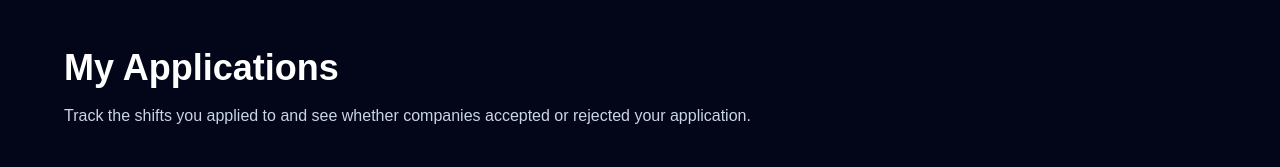
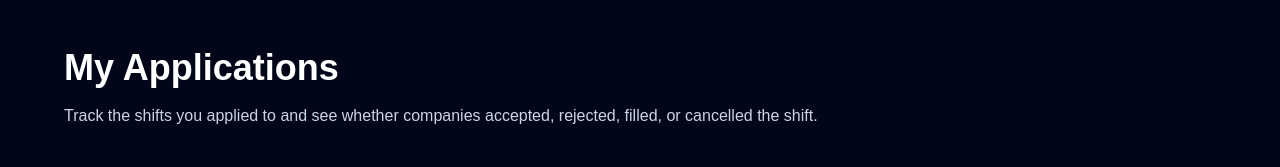
Before and after one commit to raumontalvo/flexofficers.com, a Next.js app: page /officer/applications in a window 1280 px wide. Shown: the top 167 px of the page. Built offline with nearby package versions, Linux system fonts and the light colour scheme; no server answers.

Commit message:
Show cancelled shift status to officers

```diff
--- a/app/officer/applications/page.tsx
+++ b/app/officer/applications/page.tsx
@@ -1,5 +1,7 @@
 import { currentUser } from "@clerk/nextjs/server";
 import { prisma } from "@/lib/prisma";
+
+export const dynamic = "force-dynamic";
 
 export default async function OfficerApplicationsPage() {
   const clerkUser = await currentUser();
@@ -28,8 +30,8 @@ export default async function OfficerApplicationsPage() {
         <h1 className="text-4xl font-bold">My Applications</h1>
 
         <p className="mt-4 text-slate-300">
-          Track the shifts you applied to and see whether companies accepted or
-          rejected your application.
+          Track the shifts you applied to and see whether companies accepted,
+          rejected, filled, or cancelled the shift.
         </p>
 
         <div className="mt-10 grid gap-6">
@@ -51,6 +53,12 @@ export default async function OfficerApplicationsPage() {
                   {application.shift.location}
                 </p>
 
+                {application.shift.status === "CANCELLED" && (
+                  <p className="mt-4 rounded-xl border border-yellow-500/30 bg-yellow-500/10 p-4 text-yellow-100">
+                    This shift was cancelled by the company.
+                  </p>
+                )}
+
                 <div className="mt-4 flex flex-wrap gap-3 text-sm text-slate-300">
                   <span className="rounded-full bg-white/10 px-3 py-1">
                     ${application.shift.hourlyRate.toString()}/hr
@@ -61,7 +69,11 @@ export default async function OfficerApplicationsPage() {
                   </span>
 
                   <span className="rounded-full bg-white/10 px-3 py-1">
-                    {application.status}
+                    Application: {application.status}
+                  </span>
+
+                  <span className="rounded-full bg-white/10 px-3 py-1">
+                    Shift: {application.shift.status}
                   </span>
                 </div>
               </div>
```
